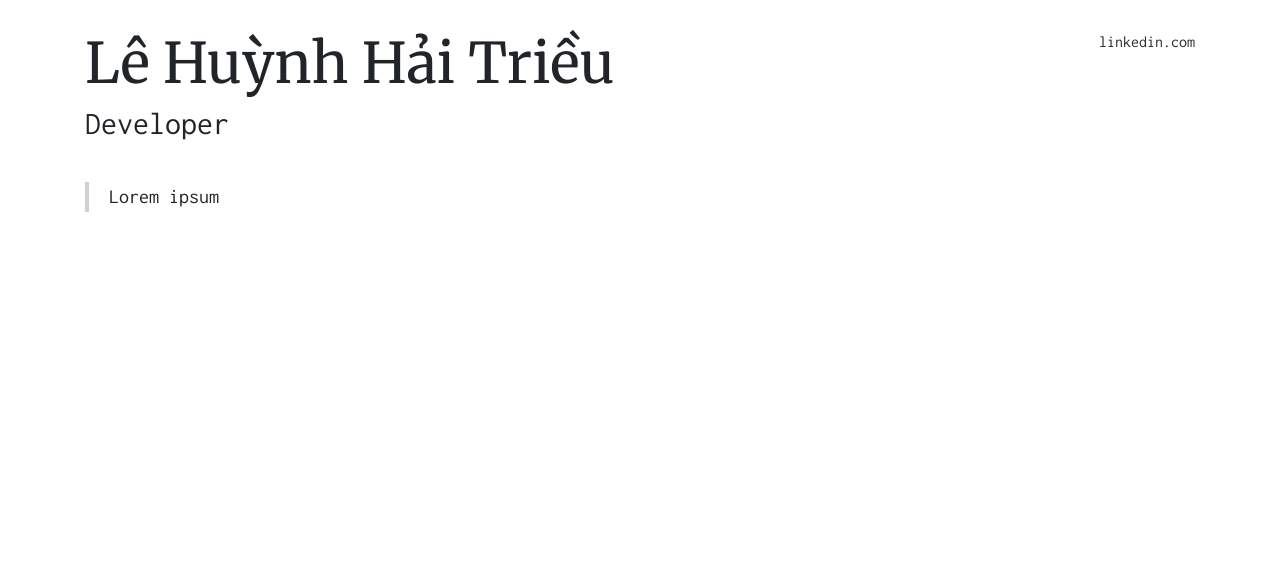
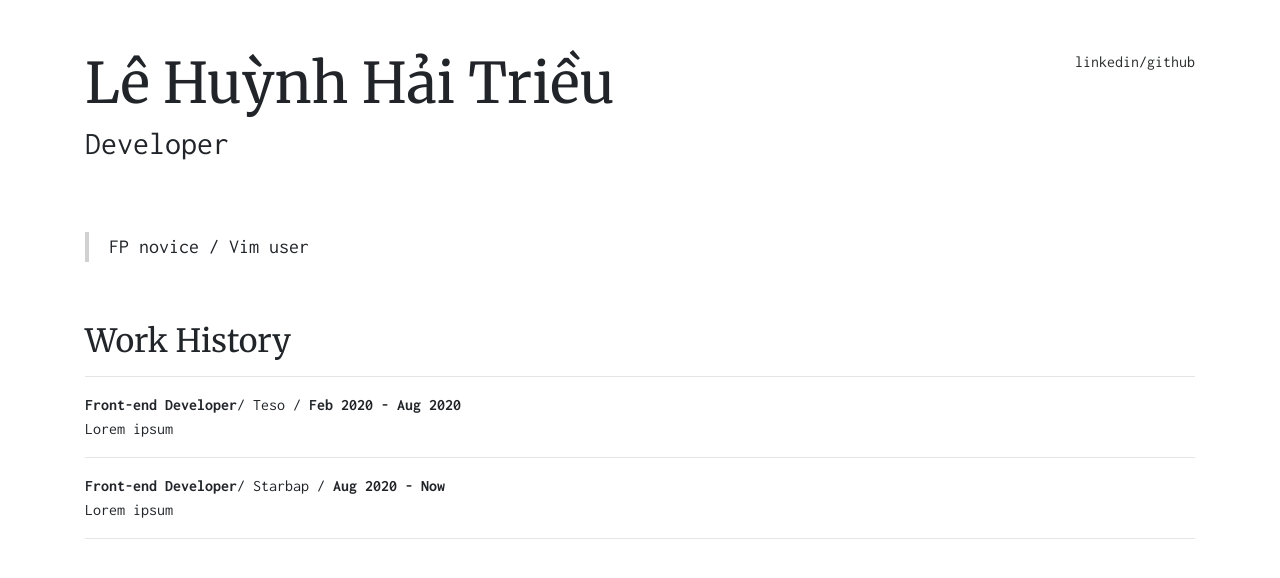
Before and after one commit to matrix0006/cv-app, a React (Create React App) app: page / in a window 1280 px wide. Shown: the top 578 px of the page. Built offline with nearby package versions, Linux system fonts and the light colour scheme.

Commit message:
add work history and history component

```diff
--- a/src/App.tsx
+++ b/src/App.tsx
@@ -3,12 +3,14 @@ import Container from "react-bootstrap/esm/Container";
 import "./App.scss";
 import { Blockquote } from "./layout/blockquote/blockquote";
 import { Header } from "./layout/header/header";
+import { WorkHistory } from "./layout/workHistory/work-history";
 
 function App() {
   return (
-    <Container>
+    <Container >
       <Header></Header>
       <Blockquote></Blockquote>
+      <WorkHistory></WorkHistory>
     </Container>
   );
 }
--- /dev/null
+++ b/src/components/history/history.tsx
@@ -0,0 +1,19 @@
+import React from "react";
+
+export interface WorkHistoryProps {
+  position?: string;
+  companyName?: string;
+  period?: string;
+  description?: string;
+}
+
+export const History = (props: WorkHistoryProps) => {
+  const { position, companyName, period, description } = props;
+  return (
+    <div>
+      <strong>{position}</strong>/ {companyName} / <strong>{period}</strong>
+      <p>{description} </p>
+      <hr></hr>
+    </div>
+  );
+};
--- a/src/index.scss
+++ b/src/index.scss
@@ -1,8 +1,8 @@
-@import url('https://fonts.googleapis.com/css2?family=Inconsolata&display=swap');
-@import url('https://fonts.googleapis.com/css2?family=Merriweather&display=swap');
+@import url("https://fonts.googleapis.com/css2?family=Inconsolata:wght@400;700&display=swap");
+@import url("https://fonts.googleapis.com/css2?family=Merriweather:ital,wght@0,400;0,700;1,300;1,400&display=swap");
 
 body {
-  font-family: "Inconsolata", monospace !important;
+  font-family: "Inconsolata" !important;
 
   h1 {
     font-family: "Merriweather";
--- a/src/layout/blockquote/blockquote.tsx
+++ b/src/layout/blockquote/blockquote.tsx
@@ -4,8 +4,10 @@ import "../../styles/container.scss";
 
 export const Blockquote = () => {
   return (
-    <blockquote className="blockquote container-wrap">
-      <p>Lorem ipsum</p>
-    </blockquote>
+    <div className="content-wrap">
+      <blockquote className="blockquote">
+        <p>FP novice / Vim user</p>
+      </blockquote>
+    </div>
   );
 };
--- a/src/layout/header/header.scss
+++ b/src/layout/header/header.scss
@@ -1,5 +1,6 @@
 .header {
-  margin: 30px;
+  margin-top: 50px;
+  margin-bottom: 60px;
 
   &__header-left {
     h2 {
--- a/src/layout/header/header.tsx
+++ b/src/layout/header/header.tsx
@@ -4,17 +4,22 @@ import "../../styles/container.scss";
 import "./header.scss";
 
 const linkedinUrl = "https://www.linkedin.com/in/lehhtrieu";
+const githubUrl = "https://github.com/matrix0006/";
 
 export const Header = () => {
   return (
-    <Row className="header container-wrap">
+    <Row className="header">
       <Col sm={6} className="header__left">
         <h1 className="display-4">Lê Huỳnh Hải Triều</h1>
         <h2>Developer</h2>
       </Col>
       <Col sm={6} className="d-flex justify-content-end">
         <a target="_blank" href={linkedinUrl}>
-          linkedin.com
+          linkedin
+        </a>
+        /
+        <a target="_blank" href={githubUrl}>
+          github
         </a>
       </Col>
     </Row>
--- /dev/null
+++ b/src/layout/workHistory/work-history.tsx
@@ -0,0 +1,30 @@
+import React from "react";
+import "../../styles/container.scss";
+import { History, WorkHistoryProps } from "../../components/history/history";
+
+const histories: WorkHistoryProps[] = [
+  {
+    companyName: "Teso",
+    period: "Feb 2020 - Aug 2020",
+    description: "Lorem ipsum",
+    position: "Front-end Developer",
+  },
+  {
+    companyName: "Starbap",
+    period: "Aug 2020 - Now",
+    description: "Lorem ipsum",
+    position: "Front-end Developer",
+  },
+];
+
+export const WorkHistory = () => {
+  return (
+    <div className="content-wrap">
+      <h1>Work History</h1>
+      <hr></hr>
+      {histories.map((history) => (
+        <History {...history}></History>
+      ))}
+    </div>
+  );
+};
--- a/src/styles/container.scss
+++ b/src/styles/container.scss
@@ -1,4 +1,4 @@
-content-wrap {
+.content-wrap {
   margin-top: 30px;
   margin-bottom: 60px;
 }
```
Also changed, not shown: src/components/history/history.scss (added), src/layout/workHistory/work-history.scss (added), 1 other file (tests, documents, lock files or other folders).
